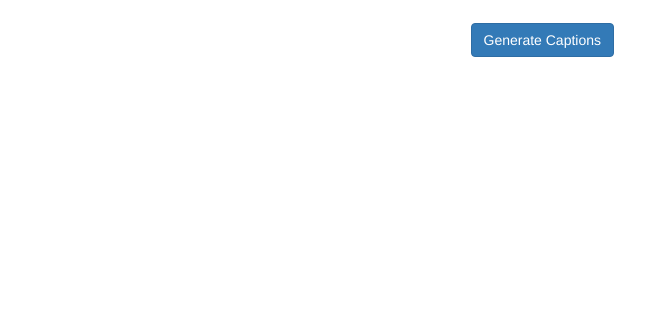
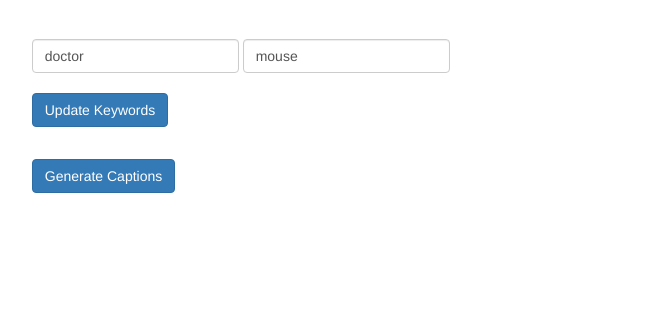
Before and after one commit to rachaprince/captionGenerator, a Flask app: page / in a window 1280 px wide. Shown: the part 481-800 px from the top of the page, without its empty margins (111-756 px from the left). Run offline with Flask 2, Linux system fonts and the light colour scheme; data comes from the database, SQL or seed files in the repository; both versions use the stored data as it was after the commit; parts of the project's set-up code (start-up, migrations or seed data) failed here and were passed over; some libraries are stand-ins or nearby versions.

Commit message:
created two column ui

```diff
--- a/static/styles/index.css
+++ b/static/styles/index.css
@@ -1,22 +1,27 @@
 /* Adapted from https://www.w3schools.com/howto/howto_js_slideshow.asp */
 
-.container {
-  position: absolute;
-  top: 0;
+.left {
+  position: relative;
+  /*top: 0;
   bottom: 0;
   left: 0;
-  right: 0;
-  max-width: 100%;
-  max-height: 100%;
+  right: 0;*/
+  /*max-width: 100%;*/
+  min-height: 100%;
   margin: auto;
   overflow: auto;
+  /*text-align: center;*/
+}
+
+.right {
+  padding: 50px;
 }
 
 .cartoonImage {
-  min-height: 45%;
-  min-width: 25%;
+  min-height: 50%;
+  min-width: 50%;
   position: absolute;
-  left: 38%;
+  left: 25%;
   top: 10%;
   margin: 0;
 }
@@ -34,24 +39,24 @@ cursor: pointer;
 }
 
 .next {
-  right: 25%;
+  right: 15%;
   border-radius: 3px 0 0 3px;
 }
 
 .prev {
-  left: 25%;
+  left: 15%;
 }
 
 .keyword-form {
   position: absolute;
-  top: 55%;
-  left: 30%;
+  top: 65%;
+  left: 15%;
 }
 
 .gen-btn {
   position: absolute;
-  top: 63%;
-  left: 45%;
+  top: 80%;
+  left: 15%;
 }
 
 a, a:hover {
@@ -60,8 +65,8 @@ a, a:hover {
 }
 
 .captions {
-  position: absolute;
+  /*position: absolute;
   top: 70%;
   left: 30%;
-  font-weight: bold;
+  font-weight: bold;*/
 }
--- a/templates/index.html
+++ b/templates/index.html
@@ -12,7 +12,9 @@
 </title>
 
 <body>
-    <div class=container>
+    <div class="container">
+        <div class="row">
+            <div class="left col-md-6">
                 <img class="cartoonImage" src="http://clair.si.umich.edu/~radev/humor/NYKR_CaptionContest/{{ contest.image }}" alt={{ contest.image }} width="120" height="90" />
                 <a class="prev"  href="{{ url_for('contests', contest_id=(contest.id - 1)) }}">&#10094;</a>
                 <a class="next" href="{{ url_for('contests', contest_id=(contest.id + 1)) }}">&#10095;</a>
@@ -20,11 +22,14 @@
                 <form action="{{ url_for('contests', contest_id=(contest.id)) }}" method="post" class="keyword-form form-inline">
                     <input type="text" class="form-control mb-2 mr-sm-2 mb-sm-0" id="inlineFormInput" name="keyword_0" value={{contest.keyword_0}}>
                     <input type="text" class="form-control mb-2 mr-sm-2 mb-sm-0" id="inlineFormInput" name="keyword_1" value={{contest.keyword_1}}>
-            <button type="submit" class="btn btn-primary">Update Keywords</button>
+                    <br>
+                    <br>
+                    <button type="submit" class="btn btn-primary" id="key-btn">Update Keywords</button>
                 </form>
                 <br>
                 <button type="submit" class="gen-btn btn btn-primary"><a class="gen-link" href="{{ url_for('captions', contest_id=(contest.id)) }}"> Generate Captions</a></button>
-        <br>
+            </div>
+            <div class="right col-md-6">
                 <div class="captions">
                 {% for caption in captions %}
                     {{caption}}
@@ -32,6 +37,8 @@
                 {% endfor%}
                 </div>
             </div>
+        </div>
+    </div>
 
 </body>
 
```
Also changed, not shown: database.db, 2 other files. Lines whose indentation alone changed are shown as unchanged.
